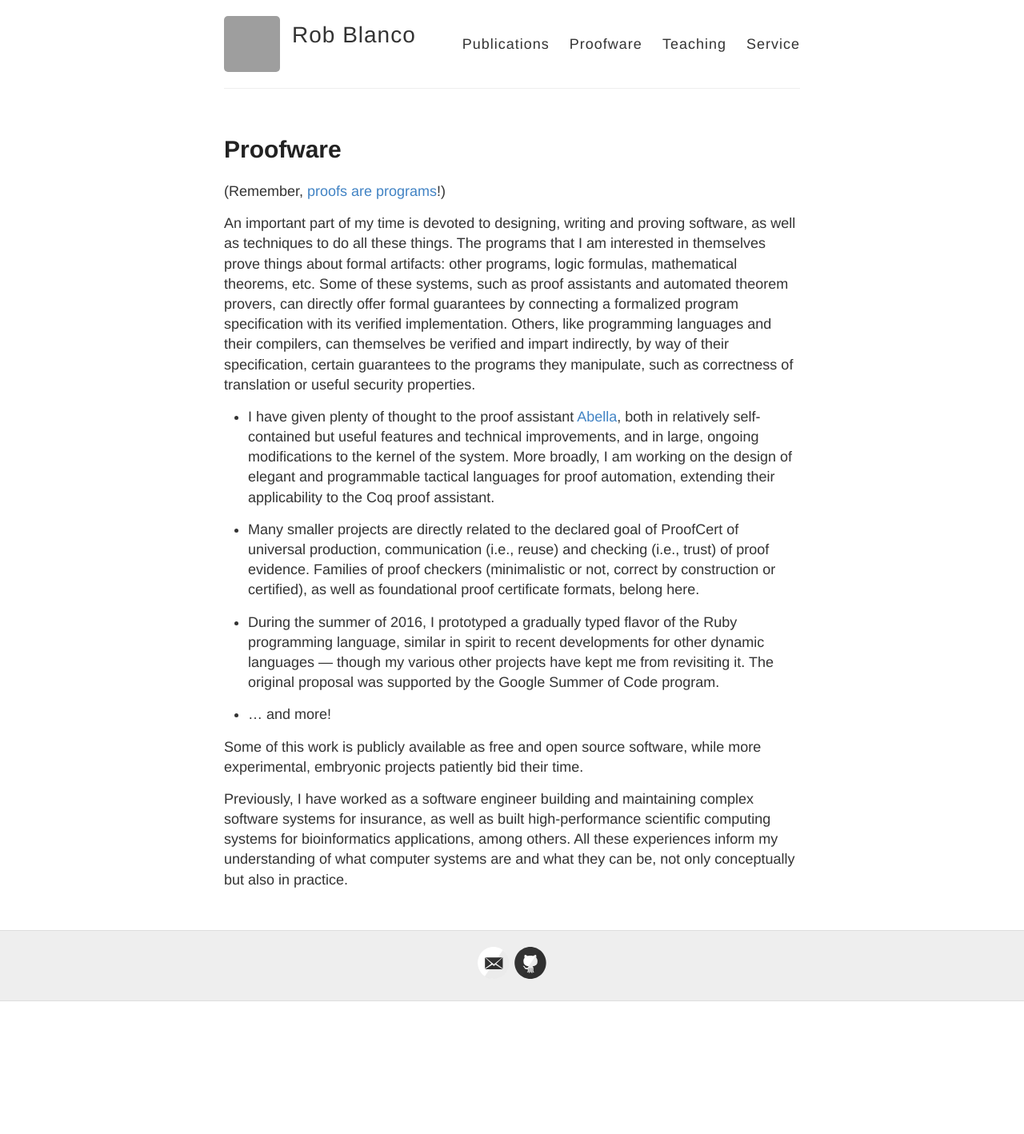
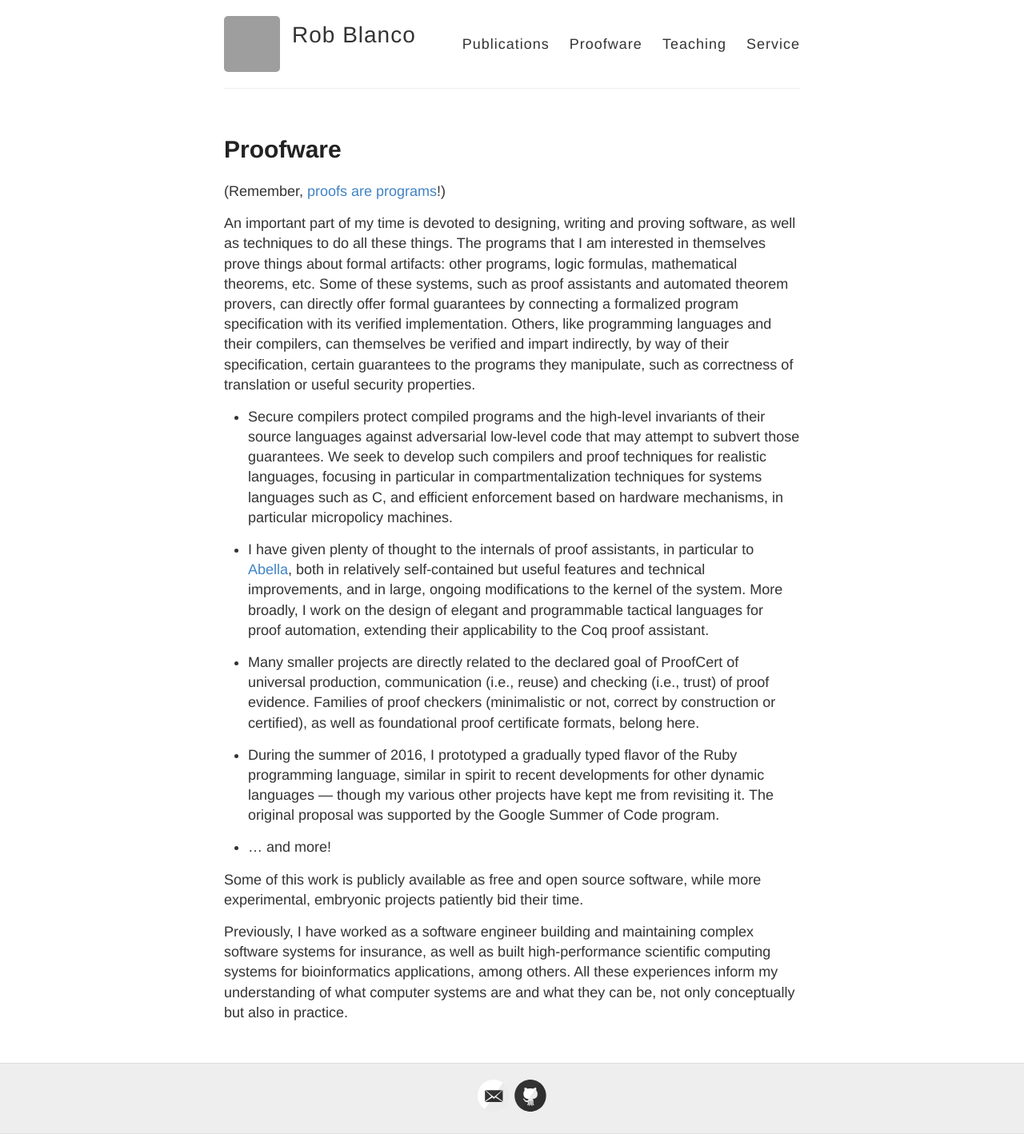
Before and after one commit to robblanco/robblanco.github.io, a Jekyll site: the page built from proofware.md, in a window 1280 px wide. Shown: the whole page at 80% size. Built offline with Jekyll 4.4.1, drawn with Linux system fonts in a browser that asks for light colours; before the commit the page ends 1252 px from its top, so only the background shows below that; grey boxes are pictures that could not be loaded.

Commit message:
Proofware

```diff
--- a/proofware.md
+++ b/proofware.md
@@ -18,12 +18,20 @@ themselves be verified and impart indirectly, by way of their specification,
 certain guarantees to the programs they manipulate, such as correctness of
 translation or useful security properties.
 
-* I have given plenty of thought to the proof assistant
-  [Abella](http://abella-prover.org/), both in relatively self-contained but
-  useful features and technical improvements, and in large, ongoing
-  modifications to the kernel of the system. More broadly, I am working on the
-  design of elegant and programmable tactical languages for proof automation,
-  extending their applicability to the Coq proof assistant.
+* Secure compilers protect compiled programs and the high-level invariants of
+  their source languages against adversarial low-level code that may attempt to
+  subvert those guarantees.  We seek to develop such compilers and proof
+  techniques for realistic languages, focusing in particular in
+  compartmentalization techniques for systems languages such as C, and
+  efficient enforcement based on hardware mechanisms, in particular micropolicy
+  machines.
+
+* I have given plenty of thought to the internals of proof assistants, in
+  particular to [Abella](http://abella-prover.org/), both in relatively
+  self-contained but useful features and technical improvements, and in large,
+  ongoing modifications to the kernel of the system. More broadly, I work on
+  the design of elegant and programmable tactical languages for proof
+  automation, extending their applicability to the Coq proof assistant.
 
 * Many smaller projects are directly related to the declared goal of ProofCert
   of universal production, communication (i.e., reuse) and checking (i.e.,
```
